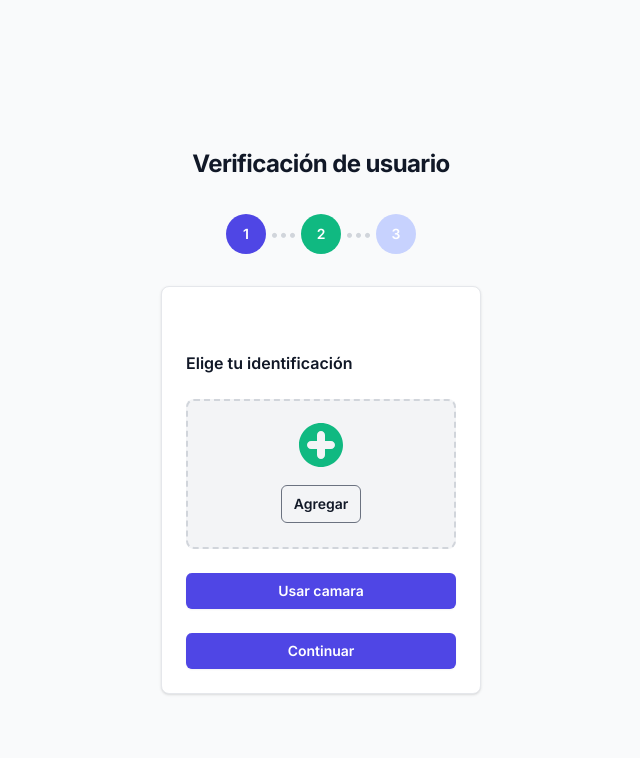
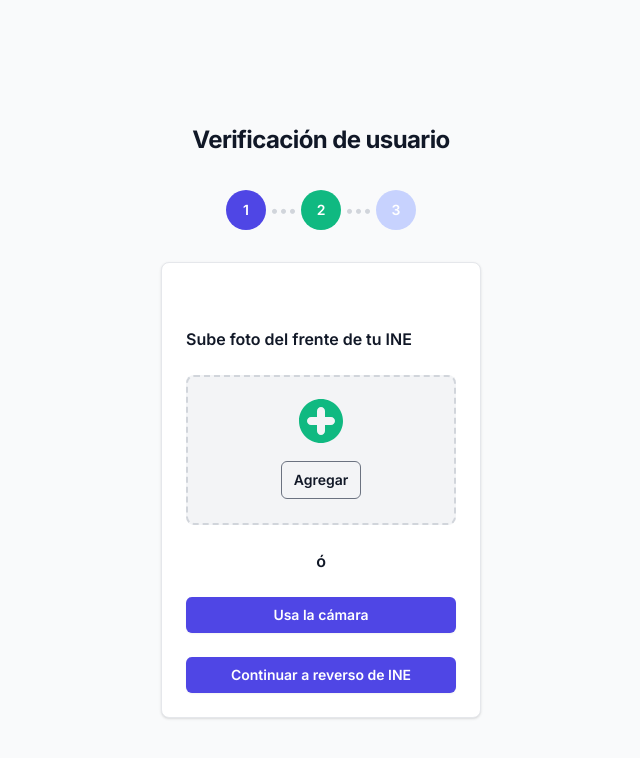
Before and after one commit to brol1dev/id-onboarding-demo, a Next.js app: page /step2 in a window 1280 px wide. Shown: the top 758 px of the page, without its empty margins (319-959 px from the left). Built offline with nearby package versions, Linux system fonts and the light colour scheme.

Commit message:
First version of front document pic

```diff
--- a/app/components/camera.tsx
+++ b/app/components/camera.tsx
@@ -11,8 +11,11 @@ const videoConstraints = {
   facingMode: "user",
 };
 
-const Camera = () => {
-  const photoImg = useStore((state) => state.photoImg);
+type Props = {
+  callback: (imageSrc: string) => void;
+};
+
+const Camera = ({ callback }: Props) => {
   const [showCam, setShowCam] = useState<boolean>(false);
   const webcamRef = React.useRef<Webcam>(null);
 
@@ -21,23 +24,19 @@ const Camera = () => {
     if (!imageSrc) {
       return;
     }
-    useStore.setState({ photoImg: imageSrc });
+    callback(imageSrc);
     setShowCam(false);
-  }, [webcamRef]);
+  }, [webcamRef, callback]);
+
   return (
     <div className="flex flex-col gap-2">
       {!showCam ? (
-        <>
-          {photoImg && (
-            <Image src={photoImg} width={1280} height={720} alt="my image" />
-          )}
-          <button
-            onClick={() => setShowCam(true)}
-            className="flex w-full justify-center rounded-md bg-indigo-600 px-3 py-1.5 text-sm font-semibold leading-6 text-white shadow-sm hover:bg-indigo-500 focus-visible:outline focus-visible:outline-2 focus-visible:outline-offset-2 focus-visible:outline-indigo-600"
-          >
-            Usar camara
-          </button>
-        </>
+        <button
+          onClick={() => setShowCam(true)}
+          className="flex w-full justify-center rounded-md bg-indigo-600 px-3 py-1.5 text-sm font-semibold leading-6 text-white shadow-sm hover:bg-indigo-500 focus-visible:outline focus-visible:outline-2 focus-visible:outline-offset-2 focus-visible:outline-indigo-600"
+        >
+          Usa la cámara
+        </button>
       ) : (
         <>
           <Webcam
--- /dev/null
+++ b/app/components/front-doc.tsx
@@ -0,0 +1,72 @@
+import Image from "next/image";
+import { useStore } from "../hooks/useStore";
+import Link from "next/link";
+import Camera from "./camera";
+
+export default function FrontDocument() {
+  const frontImg = useStore((state) => state.frontImg);
+
+  const handleFile = (e: React.ChangeEvent<HTMLInputElement>) => {
+    const files = e.target.files;
+
+    if (!files || files.length === 0) {
+      return;
+    }
+
+    // Only allows one file.
+    useStore.setState((state) => ({
+      frontImg: URL.createObjectURL(files[0]),
+    }));
+  };
+
+  const setImageFromCamera = (img: string) => {
+    useStore.setState((state) => ({
+      frontImg: img,
+    }));
+  };
+
+  return (
+    <div className="space-y-6">
+      <p className="font-semibold">Sube foto del frente de tu INE</p>
+
+      <div className="flex items-center justify-center w-full">
+        <label
+          htmlFor="dropzone-file"
+          className="flex flex-col items-center justify-center w-full bg-gray-100 border-2 border-dashed border-gray-300 rounded-lg cursor-pointer  hover:bg-gray-100"
+        >
+          <div className="flex flex-col gap-4 items-center justify-center pt-5 pb-6">
+            <Image src="/plus-icon.svg" alt="id" width={48} height={48} />
+            <div className="flex w-full justify-center rounded-md bg-transparent border border-gray-500 px-3 py-1.5 text-sm font-semibold leading-6 focus-visible:outline focus-visible:outline-2 focus-visible:outline-offset-2 focus-visible:outline-gray-600">
+              Agregar
+            </div>
+          </div>
+          <input
+            id="dropzone-file"
+            type="file"
+            className="hidden"
+            accept="image/*"
+            onChange={handleFile}
+          />
+        </label>
+      </div>
+
+      {frontImg && (
+        <Image src={frontImg} width={1280} height={720} alt="document Image" />
+      )}
+
+      <p className="font-semibold text-center">ó</p>
+      <div>
+        <Camera callback={setImageFromCamera} />
+      </div>
+
+      <div>
+        <Link
+          href="/step3"
+          className="flex w-full justify-center rounded-md bg-indigo-600 px-3 py-1.5 text-sm font-semibold leading-6 text-white shadow-sm hover:bg-indigo-500 focus-visible:outline focus-visible:outline-2 focus-visible:outline-offset-2 focus-visible:outline-indigo-600"
+        >
+          Continuar a reverso de INE
+        </Link>
+      </div>
+    </div>
+  );
+}
--- a/app/hooks/useStore.ts
+++ b/app/hooks/useStore.ts
@@ -2,14 +2,16 @@ import { create } from "zustand";
 
 type StoreType = {
   email: string;
-  documentImg: string;
+  frontImg: string;
+  backImg: string;
   photoImg: string;
   signatureImg: string;
 };
 
 export const useStore = create<StoreType>((set) => ({
   email: "",
-  documentImg: "",
+  frontImg: "",
+  backImg: "",
   photoImg: "",
   signatureImg: "",
 }));
--- a/app/step2/page.tsx
+++ b/app/step2/page.tsx
@@ -6,23 +6,10 @@ import Camera from "../components/camera";
 import Steps from "../components/steps";
 import { useStore } from "../hooks/useStore";
 import Link from "next/link";
-
-const handleFile = (e: React.ChangeEvent<HTMLInputElement>) => {
-  const files = e.target.files;
-
-  if (!files || files.length === 0) {
-    return;
-  }
-
-  // Only allows one file.
-  useStore.setState((state) => ({
-    documentImg: URL.createObjectURL(files[0]),
-  }));
-};
+import { useState } from "react";
+import FrontDocument from "../components/front-doc";
 
 export default function Step2() {
-  const documentImg = useStore((state) => state.documentImg);
-
   return (
     <main className="flex flex-col gap-8 min-h-screen items-center justify-center text-gray-900">
       <div className="flex items-center justify-between sm:mx-auto sm:max-w-sm">
@@ -34,61 +21,7 @@ export default function Step2() {
       <div className="flex flex-col w-80 justify-center items-center">
         <div className="w-full p-6 bg-white border border-gray-200 rounded-lg shadow">
           <div className="mt-10 sm:mx-auto sm:w-full sm:max-w-sm">
-            <div className="space-y-6">
-              <>
-                <div>
-                  <h3 className="font-semibold">Elige tu identificación</h3>
-                </div>
-              </>
-
-              <div className="flex items-center justify-center w-full">
-                <label
-                  htmlFor="dropzone-file"
-                  className="flex flex-col items-center justify-center w-full bg-gray-100 border-2 border-dashed border-gray-300 rounded-lg cursor-pointer  hover:bg-gray-100"
-                >
-                  <div className="flex flex-col gap-4 items-center justify-center pt-5 pb-6">
-                    <Image
-                      src="/plus-icon.svg"
-                      alt="id"
-                      width={48}
-                      height={48}
-                    />
-                    <div className="flex w-full justify-center rounded-md bg-transparent border border-gray-500 px-3 py-1.5 text-sm font-semibold leading-6 focus-visible:outline focus-visible:outline-2 focus-visible:outline-offset-2 focus-visible:outline-gray-600">
-                      Agregar
-                    </div>
-                  </div>
-                  <input
-                    id="dropzone-file"
-                    type="file"
-                    className="hidden"
-                    accept="image/*"
-                    onChange={handleFile}
-                  />
-                </label>
-              </div>
-
-              {documentImg && (
-                <Image
-                  src={documentImg}
-                  width={1280}
-                  height={720}
-                  alt="document Image"
-                />
-              )}
-
-              <div>
-                <Camera />
-              </div>
-
-              <div>
-                <Link
-                  href="/step3"
-                  className="flex w-full justify-center rounded-md bg-indigo-600 px-3 py-1.5 text-sm font-semibold leading-6 text-white shadow-sm hover:bg-indigo-500 focus-visible:outline focus-visible:outline-2 focus-visible:outline-offset-2 focus-visible:outline-indigo-600"
-                >
-                  Continuar
-                </Link>
-              </div>
-            </div>
+            <FrontDocument />
           </div>
         </div>
       </div>
```
